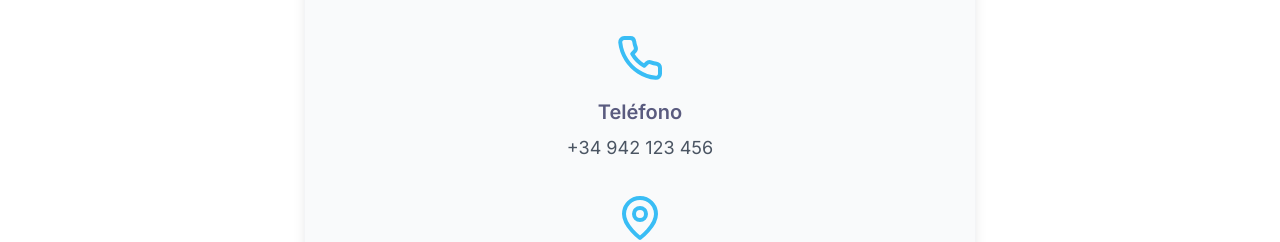
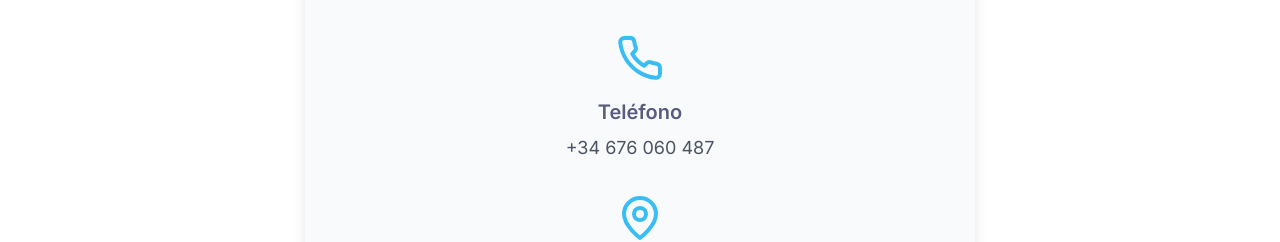
Before and after one commit to osanemeterio/oscarsanemeterio, a React (Vite) app: page / in a window 1280 px wide. Shown: the part 3601-3843 px from the top of the page. Built offline with nearby package versions, Linux system fonts and the light colour scheme.

Commit message:
Deploy application to Netlify

```diff
--- a/src/pages/Home.tsx
+++ b/src/pages/Home.tsx
@@ -301,10 +301,10 @@ function App() {
                 <Phone className="w-12 h-12 text-[#39bdf5] mx-auto mb-4" />
                 <h3 className="text-xl font-semibold text-[#5a5b7f] mb-2">Teléfono</h3>
                 <a
-                  href="tel:+34942123456"
+                  href="tel:+34676060487"
                   className="text-lg text-gray-600 hover:text-[#39bdf5] transition-colors"
                 >
-                  +34 942 123 456
+                  +34 676 060 487
                 </a>
               </div>
 
```
